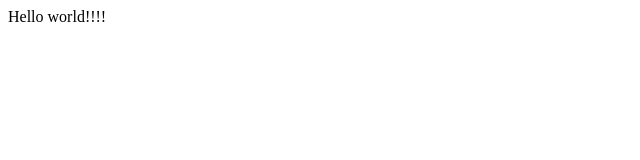
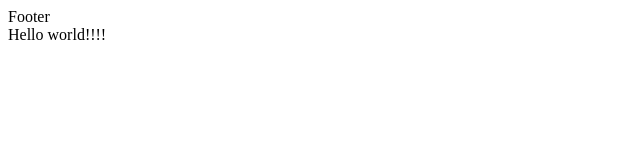
Before and after one commit to DeveLeb/Develeb-Platform, a Next.js app in the folder packages/frontend/: page / in a window 1280 px wide. Shown: the top 160 px of the page, without its empty margins (0-640 px from the left). Built offline with nearby package versions, Linux system fonts and the light colour scheme.

Commit message:
initialize layout

```diff
--- a/packages/frontend/src/app/layout.tsx
+++ b/packages/frontend/src/app/layout.tsx
@@ -1,8 +1,9 @@
-import type { Metadata } from "next";
+import Footer from '@/components/Footer';
+import type { Metadata } from 'next';
 
 export const metadata: Metadata = {
-    title: "Create Next App",
-    description: "Generated by create next app",
+  title: 'Create Next App',
+  description: 'Generated by create next app',
 };
 
 export default function RootLayout({
@@ -13,7 +14,8 @@
   return (
     <html lang="en">
       <body>
-                <main>{children}</main>
+        <Footer />
+        {children}
       </body>
     </html>
   );
--- /dev/null
+++ b/packages/frontend/src/components/Footer.tsx
@@ -0,0 +1,7 @@
+import React from 'react';
+
+function Footer() {
+  return <div>Footer</div>;
+}
+
+export default Footer;
```
Lines whose indentation alone changed are shown as unchanged.
